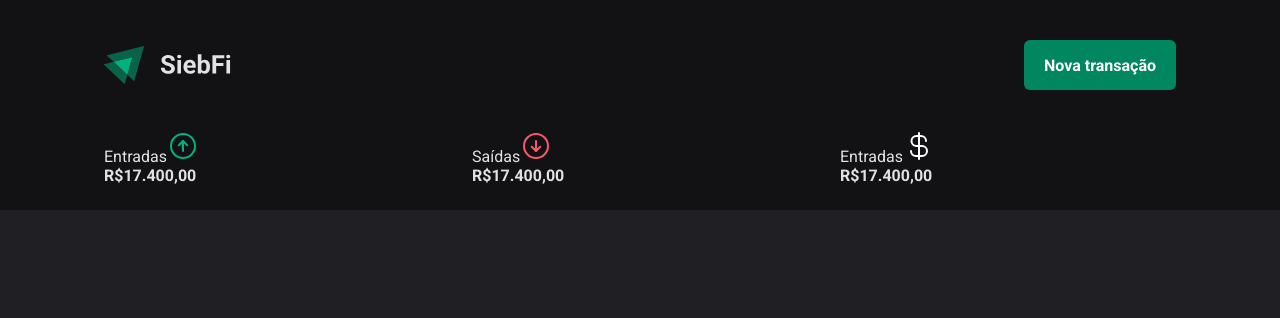
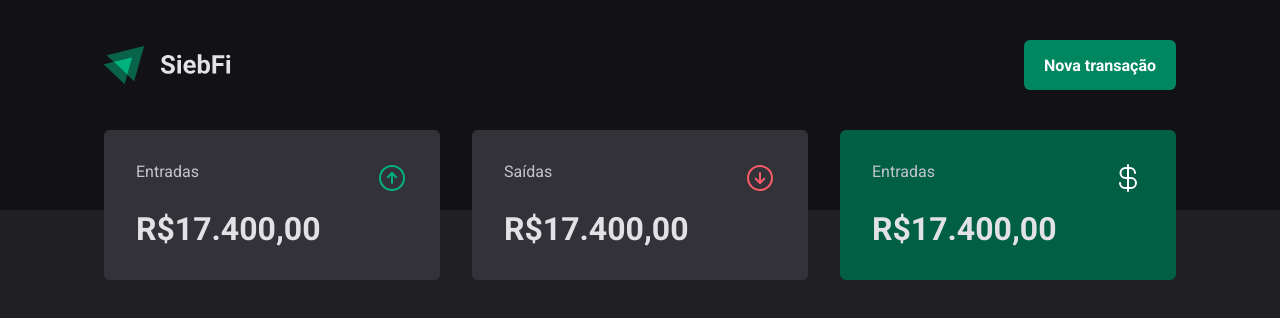
Before and after one commit to guisiebert/siebfi, a React (Vite) app: page / in a window 1280 px wide. Shown: the top 318 px of the page. Built offline with nearby package versions, Linux system fonts and the light colour scheme.

Commit message:
created summary component

```diff
--- a/src/components/Summary/index.tsx
+++ b/src/components/Summary/index.tsx
@@ -1,10 +1,10 @@
 import { ArrowCircleDown, ArrowCircleUp, CurrencyDollar } from "phosphor-react";
-import { SummaryContainer } from "./styles";
+import { SummaryCard, SummaryContainer } from "./styles";
 
 export function Summary() {
     return(
         <SummaryContainer>
-            <div>
+            <SummaryCard>
                 <header>
                     <span>Entradas</span>
                     <ArrowCircleUp size={32} color="#00b37e"/>
@@ -12,9 +12,9 @@
                 <strong>
                     R$17.400,00
                 </strong>
-            </div>
+            </SummaryCard>
 
-            <div>
+            <SummaryCard>
                 <header>
                     <span>Saídas</span>
                     <ArrowCircleDown size={32} color="#f75a68"/>
@@ -22,9 +22,9 @@
                 <strong>
                     R$17.400,00
                 </strong>
-            </div>
+            </SummaryCard>
 
-            <div>
+            <SummaryCard variant="green">
                 <header>
                     <span>Entradas</span>
                     <CurrencyDollar size={32} color="#fff"/>
@@ -32,7 +32,7 @@
                 <strong>
                     R$17.400,00
                 </strong>
-            </div>
+            </SummaryCard>
         </SummaryContainer>
     )
 
--- a/src/components/Summary/styles.ts
+++ b/src/components/Summary/styles.ts
@@ -1,4 +1,4 @@
-import styled from "styled-components";
+import styled, { css } from "styled-components";
 
 export const SummaryContainer = styled.section`
     width: 100%;
@@ -7,9 +7,44 @@
     padding: 0 1.5rem; // padding lateral pro conteúdo não ficar grudado
 
     display: grid;
-    /* grid-template-columns: repeat(3, 1fr); */
+    /* grid-template-columns: repeat(3, 1fr); MESMA FORMA DE DIZER O ABAIXO */
     grid-template-columns: 1fr 1fr 1fr;
     gap: 2rem;
 
     margin-top: -5rem;
 `
+
+interface SummaryCardProps {
+    variant?: 'green' | 'red' | 'grey'
+}
+
+export const SummaryCard = styled.div<SummaryCardProps>`
+    background: ${props => props.theme['gray-600']};
+    border-radius: 6px;
+    padding: 2rem;
+
+
+    /* &:last-child {
+        background: ${props => props.theme['green-700']};
+    } */
+
+    header {
+        display: flex;
+        justify-content: space-between;
+
+        color: ${props => props.theme['gray-300']};
+    }
+
+    strong {
+        display: block;
+        margin-top: 1rem;
+        font-size: 2rem;
+    }
+
+    ${props => props.variant === 'green' && css`
+        background-color: ${props => props.theme['green-700']};
+    ` }
+
+
+
+`
```
